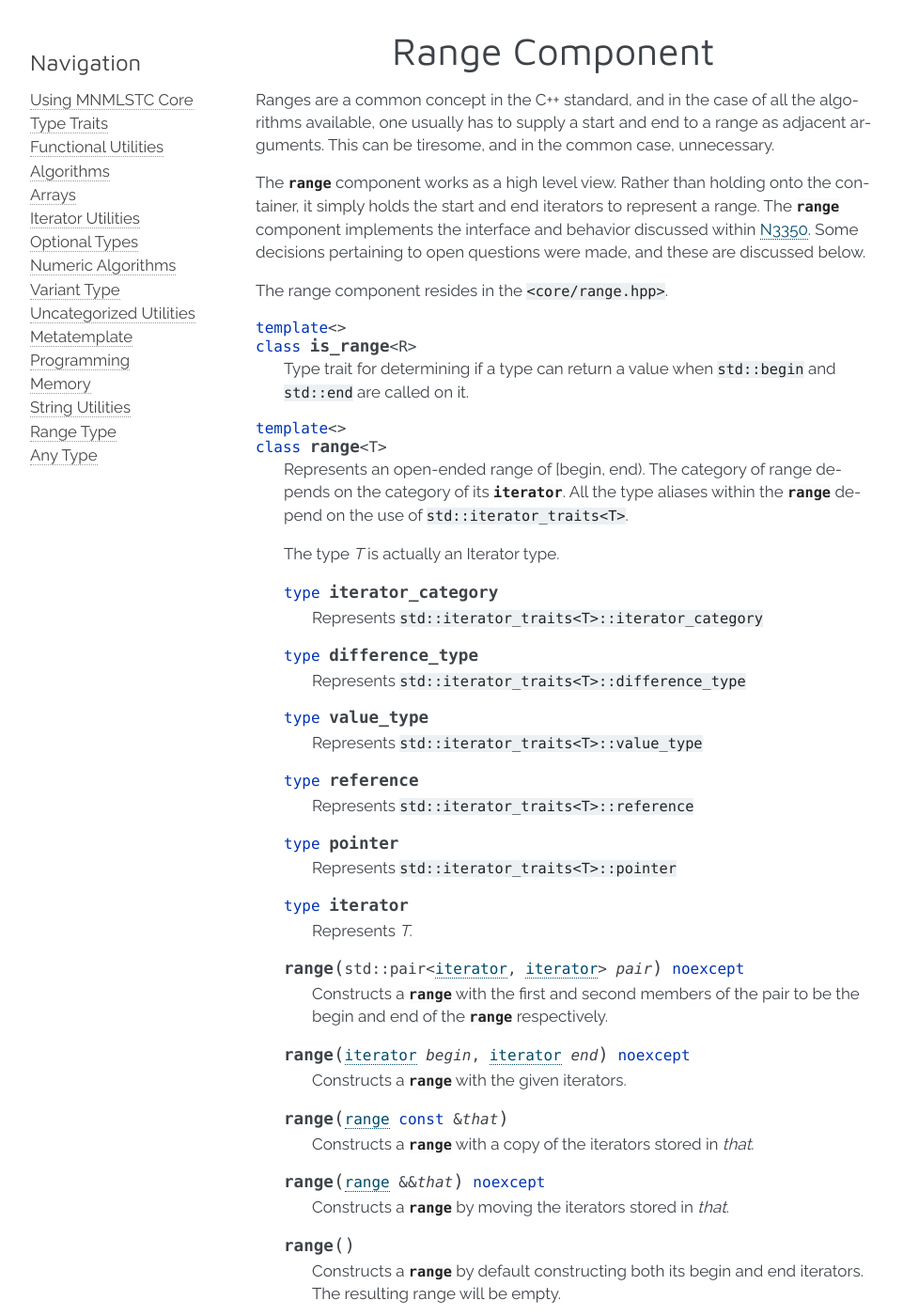
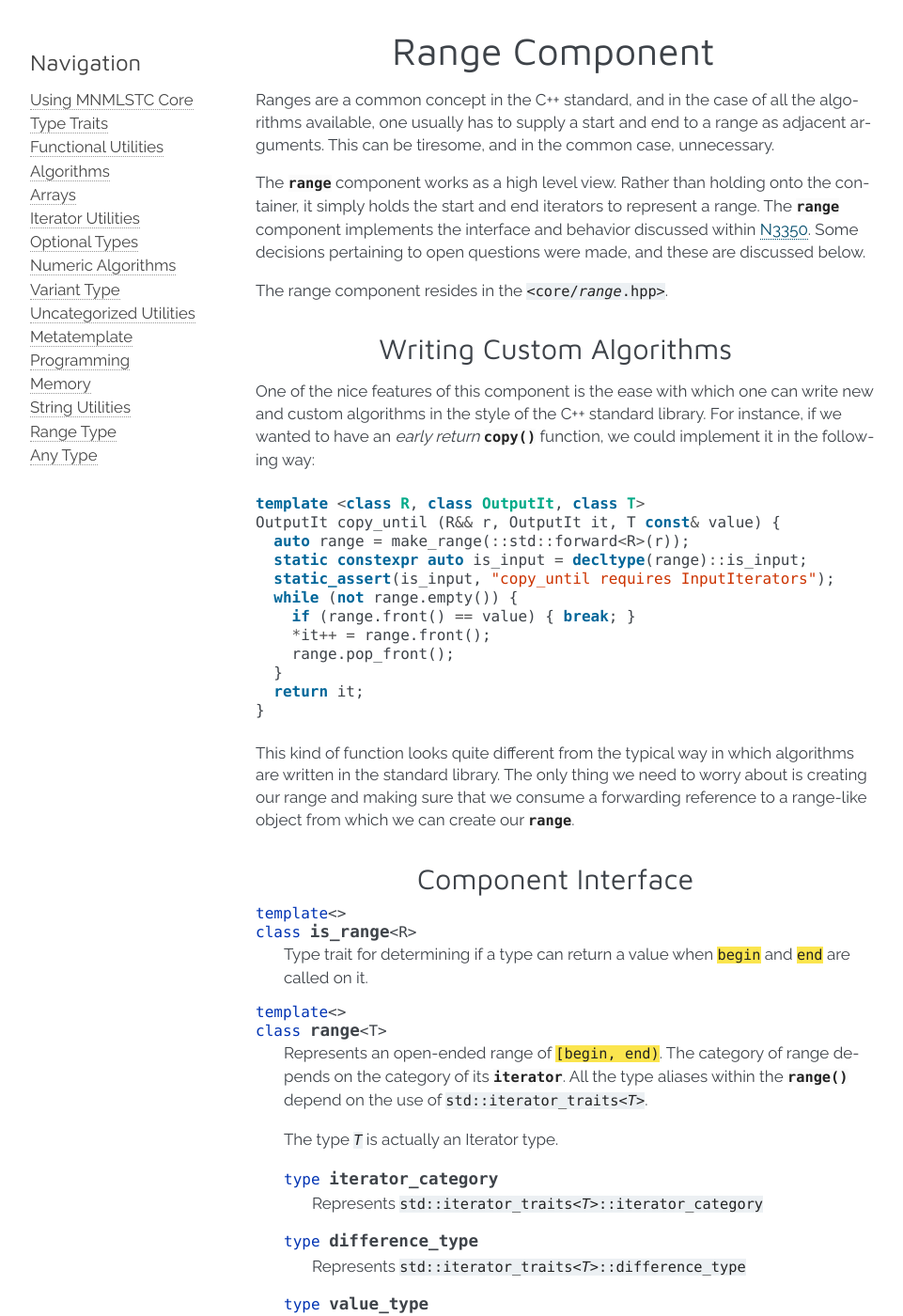
Before and after one commit to mnmlstc/core, a Sphinx documentation site: the page built from docs/range.rst, in a window 1280 px wide and 1400 px high. Shown: the whole window at 94% size, without its empty margins (148-1109 px from the left). Built offline with Sphinx 7.4.7, drawn with Linux system fonts in a browser that asks for light colours; some of the changed text lies outside the part shown.

Commit message:
Update range documentation

```diff
--- a/docs/range.rst
+++ b/docs/range.rst
@@ -1,96 +1,125 @@
-.. _core-range-component:
-
 Range Component
 ===============
 
-.. default-domain:: cpp
-
-.. |range| replace:: :class:`range <range\<T>>`
+.. namespace:: core
 
 Ranges are a common concept in the C++ standard, and in the case of all the
 algorithms available, one usually has to supply a start and end to a range as
 adjacent arguments. This can be tiresome, and in the common case, unnecessary.
 
-The |range| component works as a high level view. Rather than holding onto the
-container, it simply holds the start and end iterators to represent a range.
-The |range| component implements the interface and behavior discussed within
-N3350_. Some decisions pertaining to open questions were made, and these are
-discussed below.
+The :any:`range` component works as a high level view. Rather than holding onto
+the container, it simply holds the start and end iterators to represent a
+range. The :any:`range` component implements the interface and behavior
+discussed within N3350_. Some decisions pertaining to open questions were made,
+and these are discussed below.
 
-The range component resides in the ``<core/range.hpp>``.
+The range component resides in the :file:`<core/{range}.hpp>`.
 
-.. namespace:: cpp
+Writing Custom Algorithms
+-------------------------
+
+One of the nice features of this component is the ease with which one can write
+new and custom algorithms in the style of the C++ standard library. For
+instance, if we wanted to have an *early return* :any:`copy` function, we
+could implement it in the following way:
+
+.. code-block:: cpp
+
+   template <class R, class OutputIt, class T>
+   OutputIt copy_until (R&& r, OutputIt it, T const& value) {
+     auto range = make_range(::std::forward<R>(r));
+     static constexpr auto is_input = decltype(range)::is_input;
+     static_assert(is_input, "copy_until requires InputIterators");
+     while (not range.empty()) {
+       if (range.front() == value) { break; }
+       *it++ = range.front();
+       range.pop_front();
+     }
+     return it;
+   }
+
+This kind of function looks quite different from the typical way in which
+algorithms are written in the standard library. The only thing we need to worry
+about is creating our range and making sure that we consume a forwarding
+reference to a range-like object from which we can create our :any:`range`.
+
+
+Component Interface
+-------------------
 
 .. class:: is_range<R>
 
-   Type trait for determining if a type can return a value when ``std::begin``
-   and ``std::end`` are called on it.
+   Type trait for determining if a type can return a value when :cxx:`begin`
+   and :cxx:`end` are called on it.
 
 .. class:: range<T>
 
 
-   Represents an open-ended range of [begin, end). The category of range
-   depends on the category of its :type:`iterator`. All the type aliases
-   within the |range| depend on the use of ``std::iterator_traits<T>``.
+   Represents an open-ended range of :cxx:`[begin, end)`. The category of range
+   depends on the category of its :any:`iterator`. All the type aliases
+   within the :any:`range` depend on the use of
+   :samp:`std::iterator_traits<{T}>`.
 
-   The type *T* is actually an Iterator type.
+   The type :samp:`{T}` is actually an Iterator type.
 
    .. type:: iterator_category
 
-      Represents ``std::iterator_traits<T>::iterator_category``
+      Represents :samp:`std::iterator_traits<{T}>::iterator_category`
 
    .. type:: difference_type
 
-      Represents ``std::iterator_traits<T>::difference_type``
+      Represents :samp:`std::iterator_traits<{T}>::difference_type`
 
    .. type:: value_type
 
-      Represents ``std::iterator_traits<T>::value_type``
+      Represents :samp:`std::iterator_traits<{T}>::value_type`
 
    .. type:: reference
 
-      Represents ``std::iterator_traits<T>::reference``
+      Represents :samp:`std::iterator_traits<{T}>::reference`
 
    .. type:: pointer
 
-      Represents ``std::iterator_traits<T>::pointer``
+      Represents :samp:`std::iterator_traits<{T}>::pointer`
 
    .. type:: iterator
 
-      Represents *T*.
+      Represents :samp:`{T}`.
 
    .. function:: range (std::pair<iterator, iterator> pair) noexcept
 
-      Constructs a |range| with the first and second members of the pair to be
-      the begin and end of the |range| respectively.
+      Constructs a :any:`range` with the first and second members of the pair
+      to be the begin and end of the :any:`range` respectively.
 
    .. function:: range (iterator begin, iterator end) noexcept
 
-      Constructs a |range| with the given iterators.
+      Constructs a :any:`range` with the given iterators.
 
    .. function:: range (range const& that)
 
-      Constructs a |range| with a copy of the iterators stored in *that*.
+      Constructs a :any:`range` with a copy of the iterators stored in
+      :samp:`{that}`.
 
    .. function:: range (range&& that) noexcept
 
-      Constructs a |range| by moving the iterators stored in *that*.
+      Constructs a :any:`range` by moving the iterators stored in
+      :samp:`{that}`.
 
    .. function:: range ()
 
-      Constructs a |range| by default constructing both its begin and end
+      Constructs a :any:`range` by default constructing both its begin and end
       iterators. The resulting range will be empty.
 
-      :postcondition: ``begin() == end()``
+      :postcondition: :samp:`{begin}() == {end}()`
 
-   .. function:: range& operator = (range const&)
-                 range& operator = (range&&)
+   .. function:: range& operator = (range const& that)
+                 range& operator = (range&& that)
 
-      Assigns the contents of the incoming |range| to ``*this``.
+      Assigns the contents of the :samp:`{that}` to the :any:`range`.
 
    .. function:: reference operator[](difference_type idx) const
 
-      :requires: :type:`iterator_category` be ``random_access_iterator_tag``.
+      :requires: :any:`iterator_category` be :cxx:`random_access_iterator_tag`.
 
    .. function:: iterator begin () const
 
@@ -102,125 +131,153 @@
 
    .. function:: reference front () const
 
-      :returns: the value returned by dereferencing :func:`begin`
+      :returns: the value returned by dereferencing :any:`begin`
 
    .. function:: reference back () const
 
-      :requires: :type:`iterator_category` be ``bidirectional_iterator_tag``.
+      :requires: :any:`iterator_category` be :cxx:`bidirectional_iterator_tag`.
       :returns: the value returned by dereferencing the iterator before
-                :func:`end`
+                :any:`end`
    .. function:: bool empty () const
 
-      :returns: :func:`begin` == :func:`end`
+      :returns: :any:`begin` == :any:`end`
 
    .. function:: difference_type size () const
 
-      Will return the number of elements between :func:`begin` and :func:`end`.
+      Will return the number of elements between :any:`begin` and :any:`end`.
 
-      :requires: :type:`iterator_category` be ``forward_iterator_tag``
-      :returns: ``std::distance(begin(), end())``
+      :requires: :any:`iterator_category` be :cxx:`forward_iterator_tag`
+      :returns: :samp:`std::distance({begin}(), {end}())`
 
    .. function:: range slice (difference_type start, difference_type stop) const
 
-      Slicing a |range| has the most complex behavior out of all the |range|
-      member functions. This is due to the behavior mimicking the slice
-      behavior exhibited by the python language's slicing syntax.
+      Slicing a :any:`range` has the most complex behavior out of all the
+      :any:`range` member functions. This is due to the behavior mimicking the
+      slice behavior exhibited by the python language's slicing syntax.
 
-      If *start* is negative, the begin marker is :func:`end` - *start*.
-      If *stop* is negative, the end marker is :func:`end` - *stop*.
-      If *start* is positive, the begin marker is :func:`begin` + *start*.
-      If *stop* is positive, the end marker is :func:`begin` + *stop*.
+      If :samp:`start` is *negative*, the begin marker is
+      :samp:`{end}() - {start}`
 
-      If *start* and *stop* are positive, and *stop* is less than or equal to
-      *start*, an empty |range| is returned.
+      If :samp:`stop` is *negative*, the end marker is
+      :samp:`{end}() - {stop}`.
 
-      If *start* and *stop* are negative and *stop* is less than or equal to
-      *start*, an empty |range| is returned.
+      If :samp:`start` is *positive*, the begin marker is
+      :samp:`{begin}() + {start}`.
 
-      If *start* is positive and *stop* is negative and ``abs(stop)`` + *start*
-      is greater or equal to :func:`size`, an empty |range| is returned.
+      If :samp:`stop` is *positive*, the end marker is
+      :samp:`{begin}() + {stop}`.
 
-      If *start* is negative and *stop* is positive and :func:`size` + *start*
-      is greater or equal to *stop*, an empty range is returned.
+      If :samp:`{start}` and :samp:`{stop}` are *positive*, and :samp:`{stop}`
+      is *less than or equal* to :samp:`{start}`, an empty :any:`range` is
+      returned.
+
+      If :samp:`{start}` and :samp:`{stop}` are negative and :samp:`{stop}` is
+      *less than or equal* to :samp:`{start}`, an empty :any:`range` is
+      returned.
+
+      If :samp:`{start}` is positive and :samp:`{stop}` is negative and
+      :samp:`abs({stop}) + {start}`
+      is *greater or equal* to :any:`size`, an empty :any:`range` is returned.
+
+      If :samp:`{start}` is negative and :samp:`{stop}` is positive and
+      :samp:`{size}() + {start}` is *greater or equal* to :samp:`{stop}`, an
+      empty range is returned.
 
       These first two conditions can be computed cheaply, while the third and
       fourth are a tad more expensive. However they *are* required in all
-      computations, no matter the :type:`iterator_category`. :func:`slice` does
-      not compute :func:`size` until after checking the first two conditions.
+      computations, no matter the :any:`iterator_category`. :any:`slice` does
+      not compute :any:`size` until after checking the first two conditions.
 
-      Some optimizations are taken to insure that finding the begin and end
-      iterators is at most an O(N) operation, rather than O(2N), as it *could*
-      be in some cases.
-
-      :requires: :type:`iterator_category` be ``forward_iterator_tag``.
+      :requires: :any:`iterator_category` be :cxx:`forward_iterator_tag`.
 
    .. function:: range slice (difference_type start) const
 
-      :requires: :type:`iterator_category` be ``forward_iterator_tag``.
-      :returns: An open ended range of [:func:`begin` + *start*, :func:`end`).
+      :requires: :any:`iterator_category` be :cxx:`forward_iterator_tag``.
+      :returns: An open ended range of :samp:`[{begin}() + {start}, {end}())`.
 
    .. function:: std::pair<range, range> split (difference_type idx) const
 
-      :requires: :type:`iterator_category` be ``forward_iterator_tag``.
+      :requires: :any:`iterator_category` be :cxx:`forward_iterator_tag`.
 
    .. function:: void pop_front (difference_type n)
                  void pop_front ()
 
-      Moves the start of the range 'forward' by *n*, via ``std::advance``. The
-      overload which takes no arguments moves the range forward by 1.
+      Moves the start of the range forward by :samp:`{n}`, via
+      :cxx:`std::advance`. The overload which takes no arguments moves the
+      range forward by 1.
+
+      No guarantees are made that the end of the range will not go beyond the
+      end of the range.
 
    .. function:: void pop_back (difference_type n)
                  void pop_back ()
 
-      :requires: :type:`iterator_category` be ``bidirectional_iterator_tag``.
+      Moves the end of the range backward by :samp:`{n}`, via
+      :cxx:`std::advance`. The overload which takes no arguments moves the
+      range backward by 1.
+
+      No guarantees are made that the end of the range will not stop at the
+      beginning of the range.
+
+      :requires: :any:`iterator_category` be `bidirectional_iterator_tag`.
 
    .. function:: void pop_front_upto (difference_type n)
 
-      Moves the start of the range by *n* elements. A negative argument causes
-      no change.
+      Moves the start of the range by :samp:`{n}` elements. A negative argument
+      causes no change.
 
    .. function:: void pop_back_upto (difference_type n)
 
-      Moves the end of the range backwards by *n* elements. A negative argument
-      causes no change.
+      Moves the end of the range backwards by :samp:`{n}` elements. A negative
+      argument causes no change.
 
-      :requires: :type:`iterator_category` be ``bidirectional_iterator_tag``.
+      :requires: :any:`iterator_category` be ``bidirectional_iterator_tag``.
 
    .. function:: void swap (range& that) noexcept
 
-      Swaps the begin and end of ``*this``, with *that*.
+      Swaps the begin and end of :samp:`{that}` with the any:`range`.
+
+.. function:: range<number_iterator<T>> make_number_range(\
+                T start, T stop, T step) noexcept
+              range<number_iterator<T>> make_number_range(T start, T stop)
+
+   Creates a :any:`range` with :any`number_iterator` as its :any:`iterator`.
 
 .. function:: range<T> make_range (T begin, T end)
 
-   Creates a |range| from the iterators *begin* and *end*.
+   Creates a :any:`range` from the iterators :samp:`{begin}` and :samp:`{end}`.
 
 .. function:: range<T> make_range(Range&&)
 
-   Constructs a |range| from the given type by calling ``std::begin`` and
-   ``std::end``.
+   Constructs a :any:`range` from the given type by calling :cxx:`begin` and
+   :cxx:`end`.
 
 .. function:: range<std::istream_iterator<T, CharT, Traits>> make_range \
               (std::basic_istream<CharT, Traits>& stream)
 
-   Constructs a |range| for iterating an istream. An example of usage is::
+   Constructs a :any:`range` for iterating an :cxx:`std::istream`.
+
+
+   :example:
+
+   .. code-block:: cpp
 
       auto istream_range = make_range<double>(stream);
 
 .. function:: range<std::istreambuf_iterator<CharT, Traits>> make_range \
               (std::basic_streambuf<CharT, Traits>* buffer)
 
-   Constructs a |range| for iterating a streambuf. An example of usage is::
+   Constructs a :any:`range` for iterating a :cxx:`std::istreambuf`.
+
+   :example:
+
+   .. code-block:: cpp
 
       auto streambuf_range = make_range(stream.rdbuf());
 
-Specialization
---------------
-
-.. namespace:: std
-
 .. function:: void swap (range<Iterator>& lhs, range<Iterator>& rhs)
 
-   :noexcept: ``lhs.swap(rhs)``
+   :noexcept: :samp:`{lhs}.swap({rhs})`
 
 Answers to Open Questions
 -------------------------
@@ -268,9 +326,9 @@
 Split takes arbitrary number of indices
 ^^^^^^^^^^^^^^^^^^^^^^^^^^^^^^^^^^^^^^^
 
-The author of N3350_ mentions taking an arbitrary number o indices and
-returning an N + 1 element ``tuple<>``. The author mentions that this would be
-tricky with negative indices and bidirectional iterators.
+The author of N3350_ mentions taking an arbitrary number of indices and
+returning an N + 1 element :cxx:`tuple<>`. The author mentions that this would
+be tricky with negative indices and bidirectional iterators.
 
 It was decided that this is an unnecessary complication of the range
 component's internals.
```
Also changed, not shown: other parts of docs/range.rst (+11 -10 lines), 1 other file.
